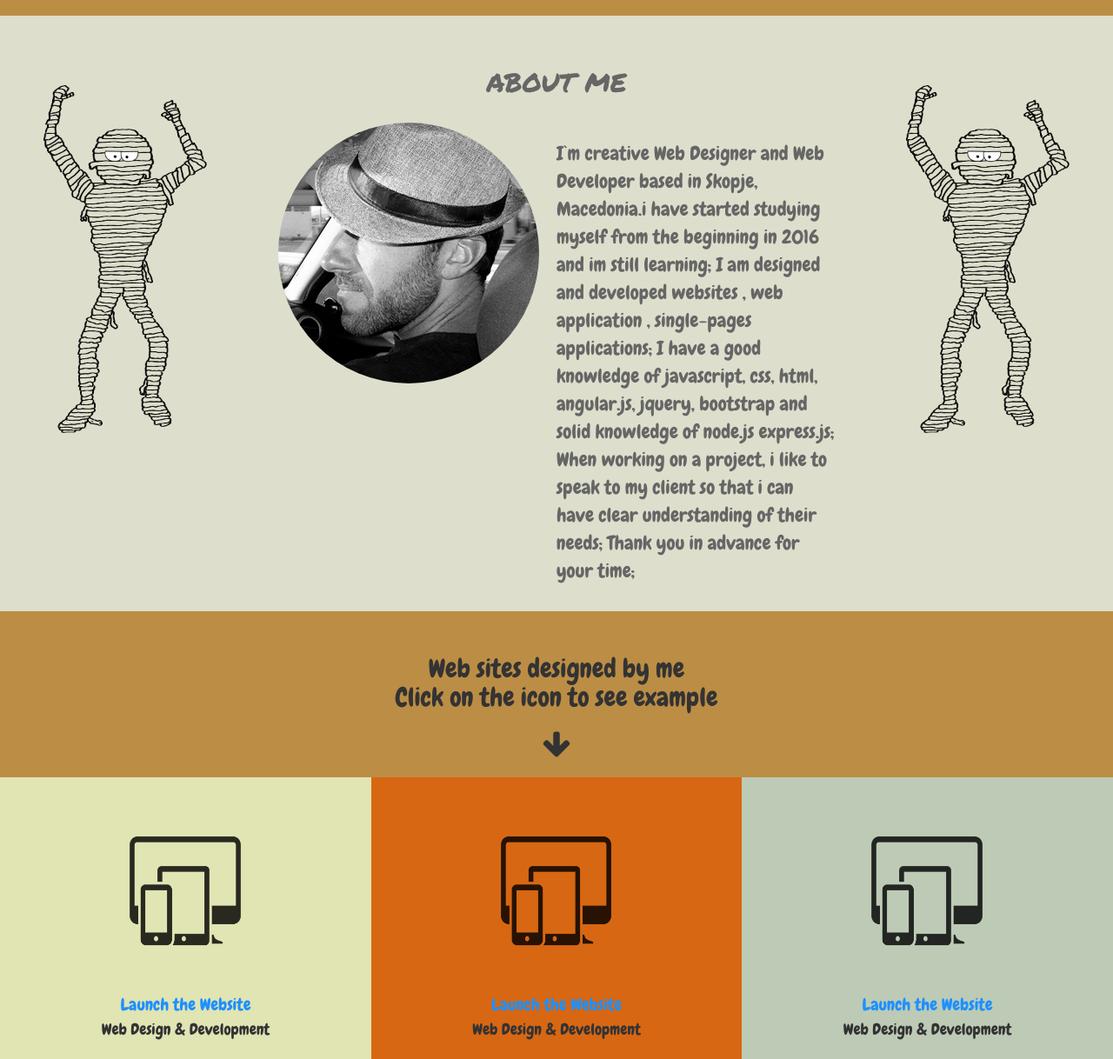
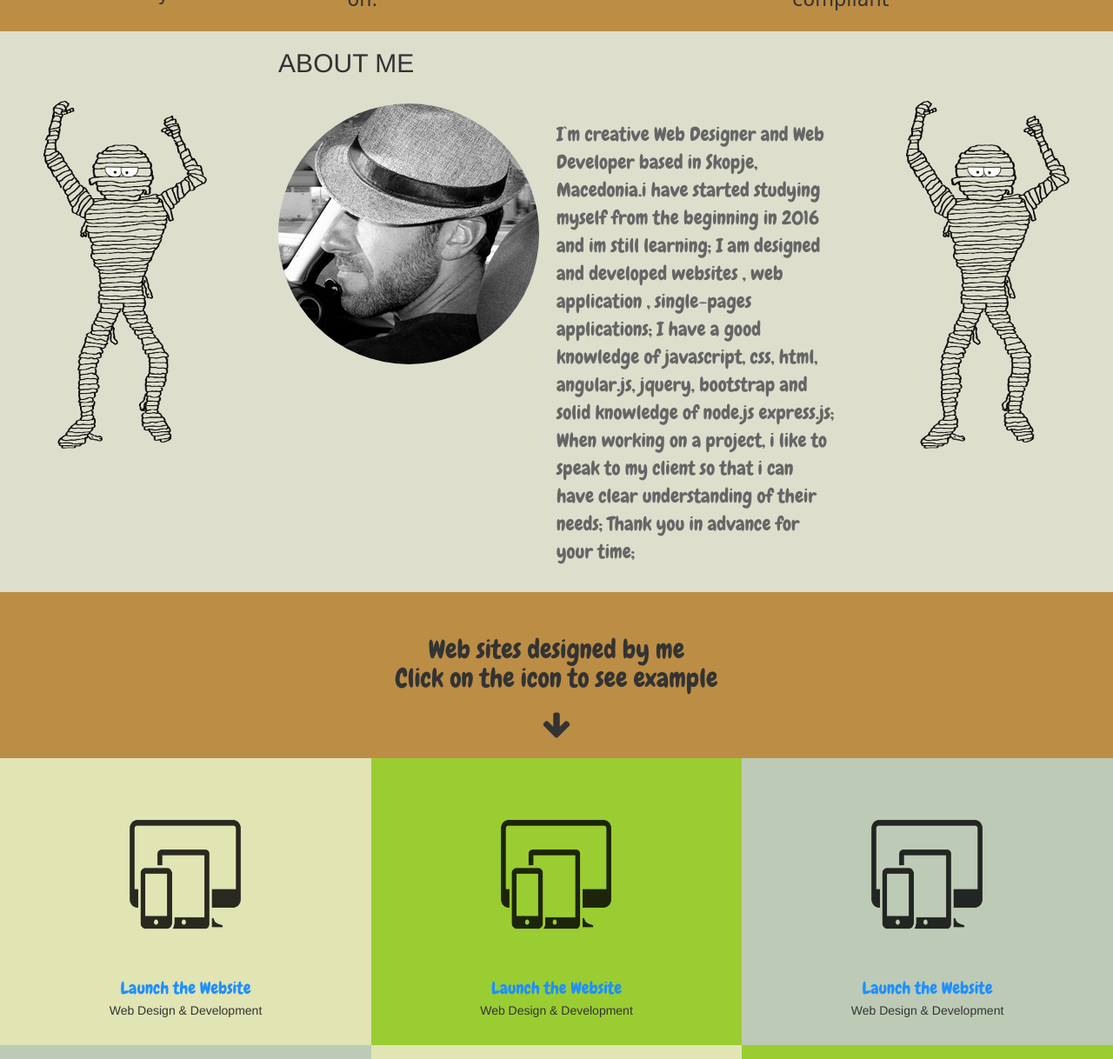
Before and after one commit to Bojanvas/bojan, a website: page views/index.html in a window 1280 px wide. Shown: the part 1278-2496 px from the top of the page at 87% size. Drawn offline with nearby package versions, Linux system fonts and the light colour scheme; files that its build step writes are made by us from their sources; files whose address does not match are found by name; a web font is replaced by a local one.

Commit message:
Add files via upload

```diff
--- a/public/style.css
+++ b/public/style.css
@@ -239,7 +239,7 @@ header {
     clear: both;
 }
 
-.ab h2 {
+.ab h1 {
     margin-top: 60px;
     color: rgb(102, 102, 102);
     text-align: center;
@@ -329,7 +329,7 @@ header {
     float: left;
 }
 
-.circle h1 {
+.circle h2 {
     font-size: 190%;
     text-align: center;
     font-family: 'Permanent Marker', cursive;
@@ -405,7 +405,7 @@ header {
     align-items: center;
 }
 
-.sites p {
+.sites h3 {
     font-family: 'Chewy', cursive;
     font-size: 130%;
 }
@@ -415,7 +415,7 @@ header {
 }
 
 .s2 {
-    background-color: #d76713;
+    background-color: yellowgreen;
 }
 
 .s3 {
```
